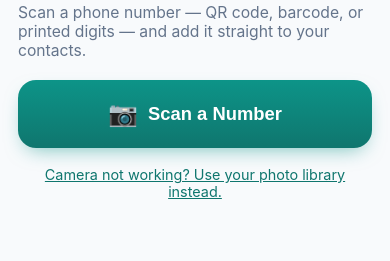
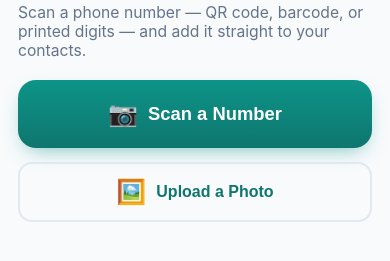
Before and after one commit to abyshekhar/scan-to-contact, a website built with Vite: page index.html in a window 390 px wide. Shown: the part 65-326 px from the top of the page. Built offline with nearby package versions, Linux system fonts and the light colour scheme; what @zxing/library would draw is missing.

Commit message:
Add explicit Upload a Photo button on the home screen
The previous fallback used a hidden <input capture="environment">, which
biases mobile browsers toward opening the camera directly instead of the
photo library, so there was no reliable way to pick an existing photo. Now
there's a dedicated, always-visible button wired to a plain file input
(no capture attribute) that opens the OS photo picker.

```diff
--- a/index.html
+++ b/index.html
@@ -36,10 +36,11 @@
           <span>Scan a Number</span>
         </button>
 
-        <label class="fallback-label" for="file-input">
-          Camera not working? Use your photo library instead.
-        </label>
-        <input id="file-input" type="file" accept="image/*" capture="environment" hidden />
+        <button id="upload-btn" class="ghost-btn">
+          <span class="big-btn-icon">🖼️</span>
+          <span>Upload a Photo</span>
+        </button>
+        <input id="file-input" type="file" accept="image/*" hidden />
 
         <div id="history-wrap" hidden>
           <h2 class="section-title">Recent scans</h2>
--- a/src/main.js
+++ b/src/main.js
@@ -16,6 +16,7 @@ import { initHelp } from "./help.js";
 const videoEl = document.getElementById("camera-video");
 const cameraStatusEl = document.getElementById("camera-status");
 const fileInput = document.getElementById("file-input");
+const uploadBtn = document.getElementById("upload-btn");
 
 const scanBtn = document.getElementById("scan-btn");
 const captureBtn = document.getElementById("capture-btn");
@@ -208,6 +209,8 @@ function stopScanFlow() {
 
 scanBtn.addEventListener("click", startScanFlow);
 
+uploadBtn.addEventListener("click", () => fileInput.click());
+
 cancelScanBtn.addEventListener("click", () => {
   stopScanFlow();
   showScreen("home");
--- a/src/style.css
+++ b/src/style.css
@@ -113,6 +113,10 @@ main {
 }
 
 .ghost-btn {
+  display: flex;
+  align-items: center;
+  justify-content: center;
+  gap: 10px;
   width: 100%;
   padding: 14px 16px;
   font-size: 1rem;
@@ -122,15 +126,6 @@ main {
   border: 2px solid var(--border);
   border-radius: 14px;
   cursor: pointer;
-}
-
-.fallback-label {
-  text-align: center;
-  color: var(--teal-dark);
-  font-size: 0.9rem;
-  text-decoration: underline;
-  cursor: pointer;
-  padding: 4px;
 }
 
 .section-title {
```
